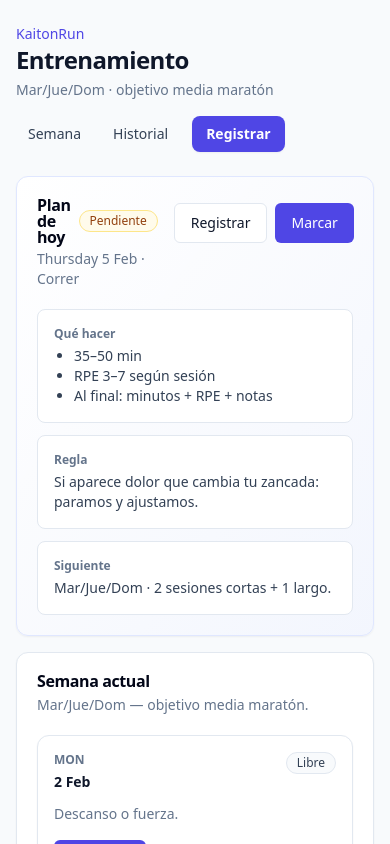
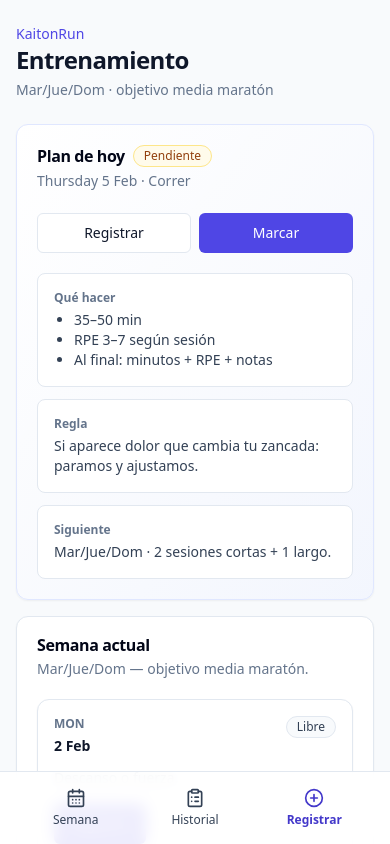
Before and after one commit to danielmedinac22/kaitonrun, a Next.js app: page / in a window 390 px wide. Shown: the top 844 px of the page. Built offline with nearby package versions, Linux system fonts and the light colour scheme.

Commit message:
ui: improve mobile responsive (today card stack, full-width CTAs, bottom nav)

```diff
--- a/src/app/layout.tsx
+++ b/src/app/layout.tsx
@@ -1,5 +1,6 @@
 import type { Metadata } from "next";
 import Link from "next/link";
+import { CalendarDays, ClipboardList, PlusCircle } from "lucide-react";
 import "./globals.css";
 
 export const metadata: Metadata = {
@@ -22,7 +23,7 @@ export default function RootLayout({ children }: { children: React.ReactNode })
   return (
     <html lang="es">
       <body>
-        <div className="min-h-screen">
+        <div className="min-h-screen pb-20 md:pb-0">
           <div className="mx-auto max-w-5xl px-4 py-6">
             <header className="mb-6 flex flex-col gap-4 md:flex-row md:items-center md:justify-between">
               <div>
@@ -31,7 +32,7 @@ export default function RootLayout({ children }: { children: React.ReactNode })
                 <p className="mt-1 text-sm text-slate-500">Mar/Jue/Dom · objetivo media maratón</p>
               </div>
 
-              <nav className="flex flex-wrap items-center gap-2">
+              <nav className="hidden flex-wrap items-center gap-2 md:flex">
                 <NavLink href="/" label="Semana" />
                 <NavLink href="/history" label="Historial" />
                 <Link
@@ -49,6 +50,24 @@ export default function RootLayout({ children }: { children: React.ReactNode })
               MVP v0 · Próximo: persistencia en GitHub + import Strava.
             </footer>
           </div>
+
+          {/* Mobile bottom nav */}
+          <nav className="fixed inset-x-0 bottom-0 border-t border-slate-200 bg-white/90 backdrop-blur md:hidden">
+            <div className="mx-auto grid max-w-5xl grid-cols-3 px-4 py-2">
+              <Link href="/" className="flex flex-col items-center justify-center gap-1 rounded-lg py-2 text-xs font-medium text-slate-700">
+                <CalendarDays className="h-5 w-5" />
+                Semana
+              </Link>
+              <Link href="/history" className="flex flex-col items-center justify-center gap-1 rounded-lg py-2 text-xs font-medium text-slate-700">
+                <ClipboardList className="h-5 w-5" />
+                Historial
+              </Link>
+              <Link href="/log" className="flex flex-col items-center justify-center gap-1 rounded-lg py-2 text-xs font-semibold text-indigo-700">
+                <PlusCircle className="h-5 w-5" />
+                Registrar
+              </Link>
+            </div>
+          </nav>
         </div>
       </body>
     </html>
--- a/src/app/page.tsx
+++ b/src/app/page.tsx
@@ -48,7 +48,7 @@ export default function WeekPage() {
   return (
     <main className="space-y-4">
       <Card className="border-indigo-100 bg-gradient-to-br from-white to-indigo-50/50">
-        <CardHeader className="flex-row items-start justify-between gap-4">
+        <CardHeader className="flex flex-col gap-4 md:flex-row md:items-start md:justify-between">
           <div>
             <div className="flex items-center gap-2">
               <CardTitle>Plan de hoy</CardTitle>
@@ -58,11 +58,11 @@ export default function WeekPage() {
               {format(today, "EEEE d MMM", { locale: undefined })} · {plannedLabel(todayLogged?.type ?? todayPlannedType)}
             </CardDescription>
           </div>
-          <div className="flex gap-2">
-            <Button asChild variant="secondary">
+          <div className="grid grid-cols-2 gap-2 md:flex md:justify-end">
+            <Button asChild variant="secondary" className="w-full">
               <Link href={`/log?date=${todayKey}`}>Registrar</Link>
             </Button>
-            <Button asChild>
+            <Button asChild className="w-full">
               <Link href={`/log?date=${todayKey}`}>{todayLogged ? "Editar" : "Marcar"}</Link>
             </Button>
           </div>
@@ -116,7 +116,7 @@ export default function WeekPage() {
           <CardDescription>Mar/Jue/Dom — objetivo media maratón.</CardDescription>
         </CardHeader>
         <CardContent>
-          <div className="grid gap-3 sm:grid-cols-2 lg:grid-cols-4">
+          <div className="grid gap-3 md:grid-cols-2 lg:grid-cols-4">
             {days.map((d) => {
               const key = dateKey(d);
               const w = byDate.get(key);
```
